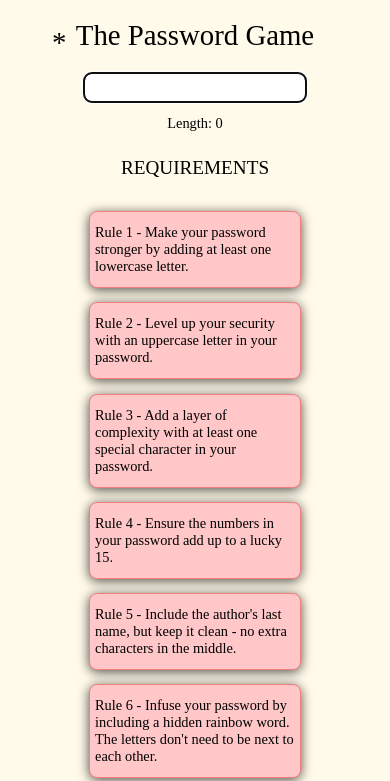
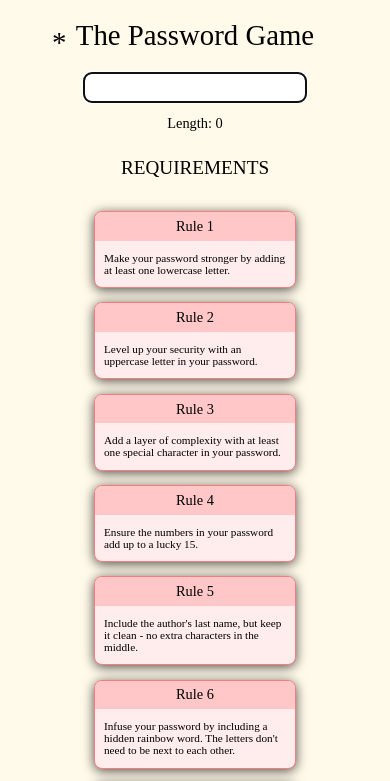
Before and after one commit to DrTevzadze/find_password, a React (Vite) app: page / in a window 390 px wide. Shown: the top 781 px of the page. Built offline with nearby package versions, Linux system fonts and the light colour scheme.

Commit message:
setup card colors correctly and make it better responsive

```diff
--- a/src/App.css
+++ b/src/App.css
@@ -133,20 +133,46 @@
   border-radius: 8px;
   margin: 0 0.5rem;
   box-shadow: 0 2px 12px rgba(0, 0, 0, 0.7);
-  padding: 0 0.5em;
-  width: 80%;
+  width: 60%;
+}
+
+.card h3 {
+  padding: 0 0.8em;
+}
+
+.card h2 {
+  padding: 0.4em 0;
+  margin: 0;
+  text-align: center;
+}
+
+.inside-card h2 {
+  border-radius: 7px 7px 0 0;
+}
+
+.top-green,
+.top-red,
+.green,
+.red {
+  transition: all 0.6s ease;
+}
+
+.top-red {
+  background-color: #ffc7c7;
+}
+
+.top-green {
+  background-color: #aef3ae;
 }
 
 .red {
-  background-color: #ffc7c7;
-  transition: all 0.6s ease;
+  background-color: #ffecec;
   border: 1px solid #f47d7d;
 }
 
 .green {
-  background-color: #aef3ae;
-  transition: all 0.6s ease;
-  border: 1px solid #70f570;
+  background-color: #e3ffe3;
+  border: 1px solid #aef3ae;
 }
 
 /* #endregion */
--- a/src/components/Card.jsx
+++ b/src/components/Card.jsx
@@ -1,8 +1,9 @@
 /* eslint-disable react/prop-types */
-function Card({ content }) {
+function Card({ content, rule, isValid }) {
   return (
-    <div>
-      <h2>{content}</h2>
+    <div className="inside-card">
+      <h2 className={isValid ? "top-green" : "top-red"}>{rule}</h2>
+      <h3>{content}</h3>
     </div>
   );
 }
--- a/src/components/RequirementSection.jsx
+++ b/src/components/RequirementSection.jsx
@@ -101,8 +101,8 @@
   return (
     <div className="cards">
       {cardData.map(({ content, isValid }, index) => (
-        <div key={index} className={`card ${isValid ? "green" : "red"}`}>
-          <Card content={`Rule ${index + 1} - ${content}`} text={text} />
+        <div key={index} className={`card ${isValid ? "green top-green" : "red top-red"}`}>
+          <Card content={content} text={text} rule={`Rule ${index + 1}`} isValid={isValid} />
         </div>
       ))}
     </div>
```
